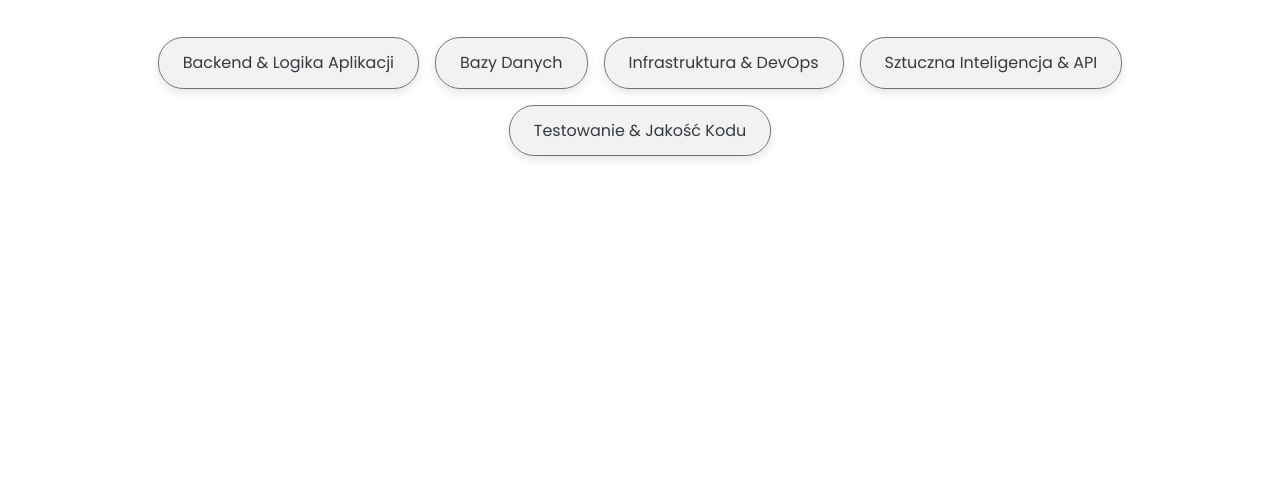
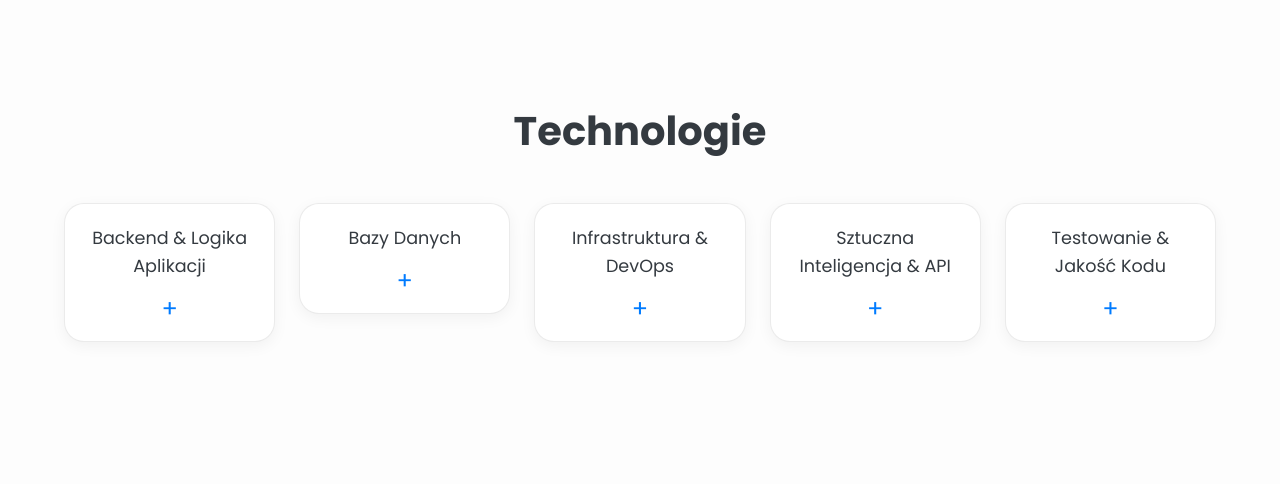
Before and after one commit to DomienGit/web_page_cv, a website: page index.html in a window 1280 px wide. Shown: the part 996-1480 px from the top of the page. Drawn offline with Linux system fonts and the light colour scheme.

Commit message:
Edit technologies

```diff
--- a/index.html
+++ b/index.html
@@ -44,7 +44,10 @@
                 <h2>Technologie</h2>
                 <ul class="skills-list">
                     <li class="skill-item">
-                        <div class="skill-header">Backend & Logika Aplikacji</div>
+                        <div class="skill-header">
+                            Backend & Logika Aplikacji
+                            <span class="toggle-icon">+</span>
+                        </div>
                         <ul class="sub-skills">
                             <li>Python</li>
                             <li>FastAPI</li>
@@ -54,7 +57,10 @@
                         </ul>
                     </li>
                     <li class="skill-item">
-                        <div class="skill-header">Bazy Danych</div>
+                        <div class="skill-header">
+                            Bazy Danych
+                            <span class="toggle-icon">+</span>
+                        </div>
                         <ul class="sub-skills">
                             <li>PostgreSQL</li>
                             <li>MySQL</li>
@@ -64,7 +70,10 @@
                         </ul>
                     </li>
                     <li class="skill-item">
-                        <div class="skill-header">Infrastruktura & DevOps</div>
+                        <div class="skill-header">
+                            Infrastruktura & DevOps
+                            <span class="toggle-icon">+</span>
+                        </div>
                         <ul class="sub-skills">
                             <li>Docker</li>
                             <li>Git / GitLab</li>
@@ -74,7 +83,10 @@
                         </ul>
                     </li>
                     <li class="skill-item">
-                        <div class="skill-header">Sztuczna Inteligencja & API</div>
+                        <div class="skill-header">
+                            Sztuczna Inteligencja & API
+                            <span class="toggle-icon">+</span>
+                        </div>
                         <ul class="sub-skills">
                             <li>OpenAI API</li>
                             <li>Prompt Engineering</li>
@@ -84,7 +96,10 @@
                         </ul>
                     </li>
                     <li class="skill-item">
-                        <div class="skill-header">Testowanie & Jakość Kodu</div>
+                        <div class="skill-header">
+                            Testowanie & Jakość Kodu
+                            <span class="toggle-icon">+</span>
+                        </div>
                         <ul class="sub-skills">
                             <li>Unittest</li>
                             <li>Pytest</li>
--- a/style.css
+++ b/style.css
@@ -283,21 +283,20 @@
     list-style: none;
     padding: 0;
     margin: 0;
-    display: flex;
-    flex-wrap: wrap;
-    justify-content: center;
-    gap: 1rem;
-    align-items: flex-start; /* Key fix: prevent items in the same row from stretching */
+    display: grid;
+    grid-template-columns: repeat(5, 1fr);
+    gap: 1.5rem;
+    align-items: flex-start;
+    width: 100%;
 }
 
 #skills {
-    background-color: white;
+    background-color: #fdfdfd;
     color: var(--dark-color);
     height: 100vh;
     overflow: hidden;
     display: flex;
-    align-items: flex-start; /* Raise content from center to top */
-    padding-top: 12vh; /* Position content at roughly 1/4 height */
+    align-items: center; /* Center vertically on the screen */
     box-sizing: border-box;
 }
 
@@ -306,56 +305,86 @@
     z-index: 1;
     width: 90%;
     max-width: 1600px;
-    margin-left: auto;
-    margin-right: auto;
+    margin: 0 auto;
 }
 
 .skill-item {
-    background: rgba(0, 0, 0, 0.05);
-    border: 1px solid var(--secondary-color);
+    background: #fff;
+    border: 1px solid rgba(0, 0, 0, 0.08);
     color: var(--dark-color);
-    border-radius: 25px;
+    border-radius: 20px;
     font-weight: 500;
-    transition: all 0.3s ease;
-    box-shadow: 0 4px 10px rgba(0, 0, 0, 0.1);
+    transition: all 0.3s cubic-bezier(0.4, 0, 0.2, 1);
+    box-shadow: 0 4px 15px rgba(0, 0, 0, 0.05);
     cursor: pointer;
     overflow: hidden;
     display: flex;
     flex-direction: column;
     align-items: center;
-    height: fit-content; /* Ensure height matches content only */
+    height: fit-content;
 }
 
 .skill-item:hover {
-    transform: translateY(-5px);
-    box-shadow: 0 8px 20px rgba(0, 0, 0, 0.15);
+    transform: translateY(-8px);
+    box-shadow: 0 12px 30px rgba(0, 0, 0, 0.1);
+    border-color: var(--primary-color);
 }
 
 .skill-header {
-    padding: 0.75rem 1.5rem;
+    padding: 1.25rem 1rem;
     display: flex;
+    flex-direction: column; /* Stack name and icon */
     align-items: center;
-    gap: 10px;
+    gap: 12px;
     width: 100%;
     justify-content: center;
     box-sizing: border-box;
+    text-align: center;
+    font-size: 1.1rem;
 }
 
 .toggle-icon {
-    font-size: 1.2rem;
+    font-size: 1.5rem;
     color: var(--primary-color);
-    transition: transform 0.3s ease;
+    line-height: 1;
+    transition: transform 0.4s ease;
+    margin-top: 5px;
 }
 
 .skill-item.active {
     background: #fff;
     border-color: var(--primary-color);
     transform: translateY(-5px);
-    box-shadow: 0 8px 20px rgba(0, 123, 255, 0.2);
+    box-shadow: 0 10px 25px rgba(0, 123, 255, 0.15);
 }
 
 .skill-item.active .toggle-icon {
     transform: rotate(45deg);
+}
+
+/* Responsiveness for Skills Section */
+@media (max-width: 1250px) {
+    .skills-list {
+        grid-template-columns: repeat(3, 1fr);
+        gap: 1.2rem;
+    }
+}
+
+@media (max-width: 900px) {
+    .skills-list {
+        grid-template-columns: repeat(2, 1fr);
+    }
+    #skills {
+        height: auto;
+        min-height: 100vh;
+        padding: 100px 0;
+    }
+}
+
+@media (max-width: 600px) {
+    .skills-list {
+        grid-template-columns: 1fr;
+    }
 }
 
 .sub-skills {
```
